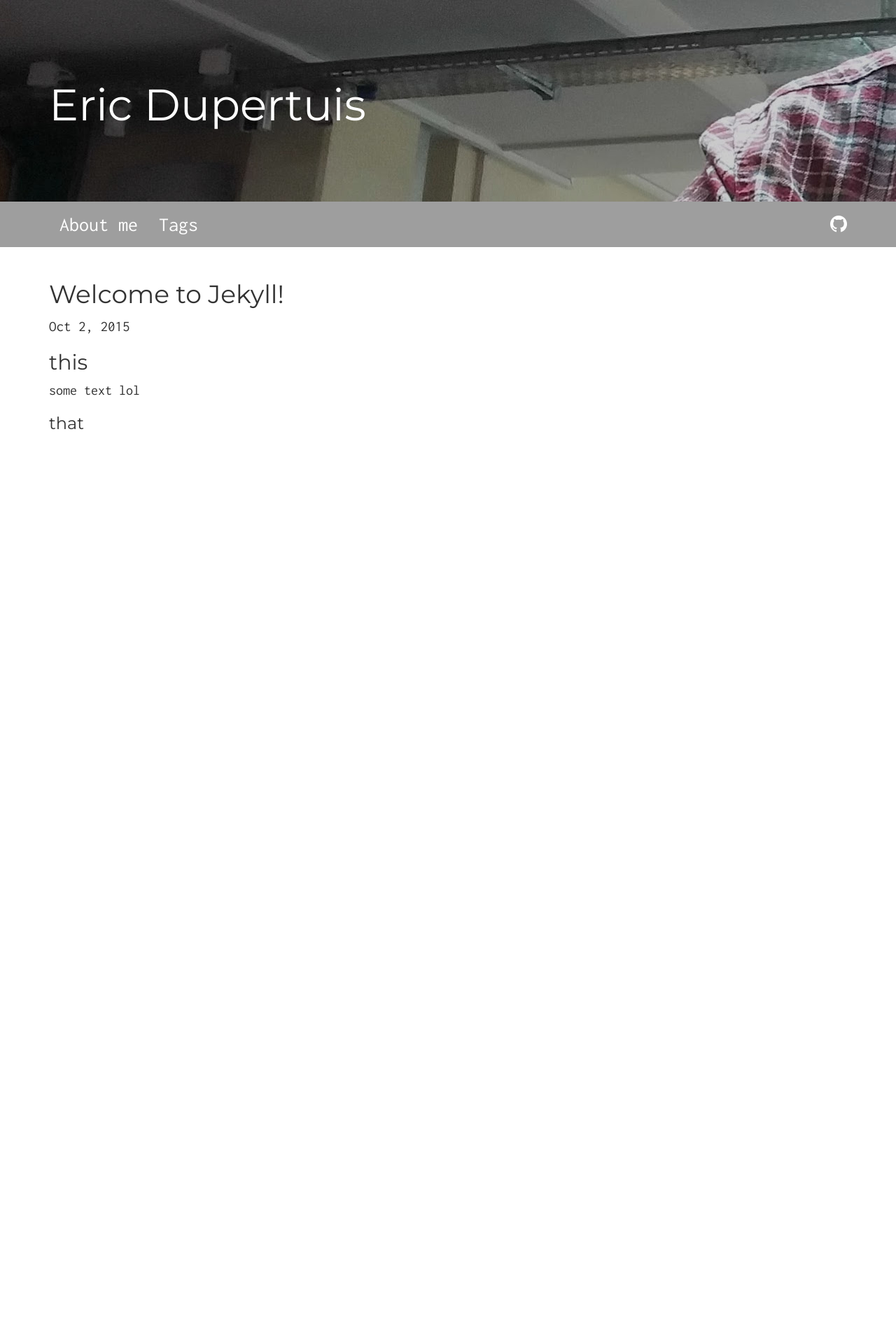
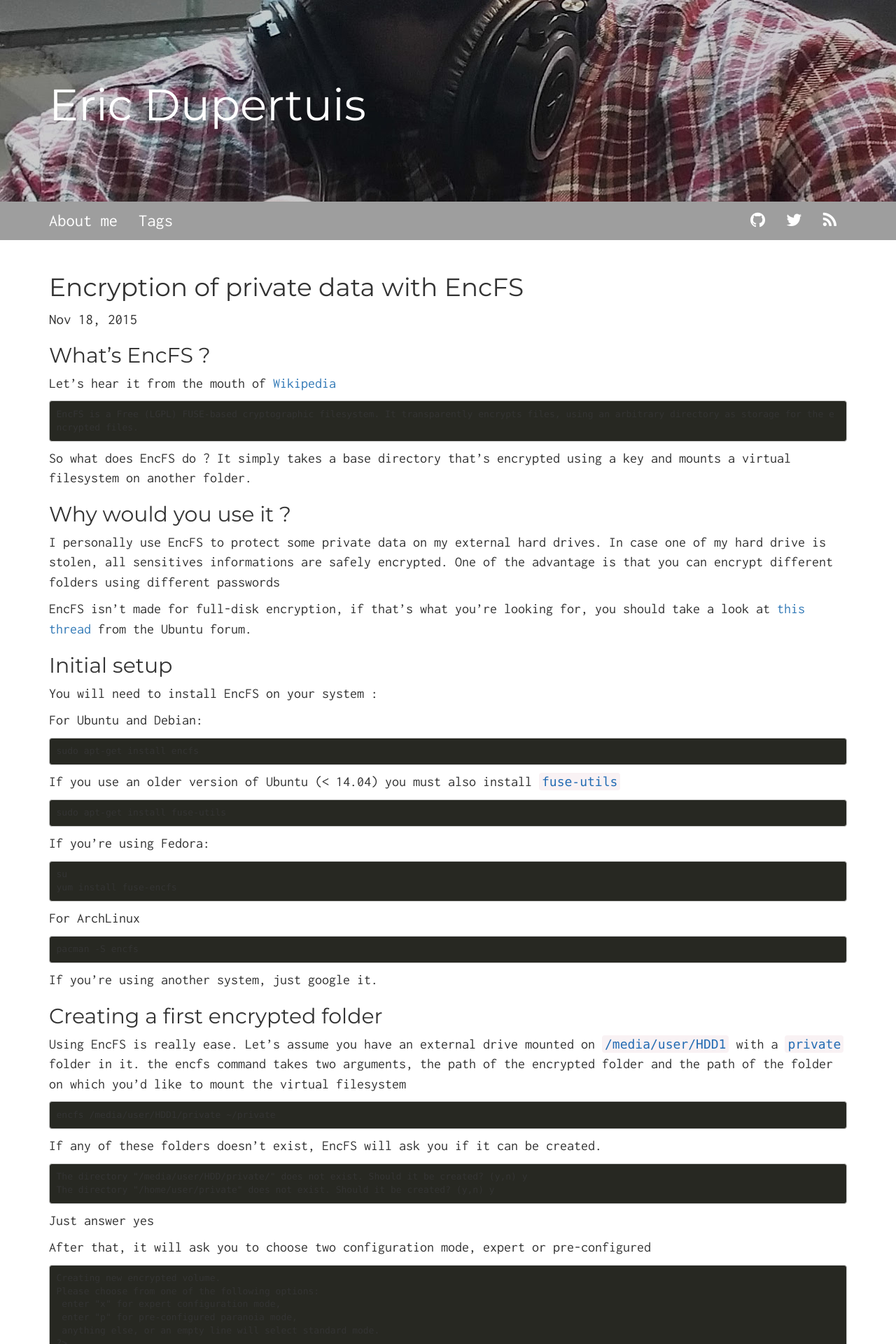
Before and after one commit to EricDupertuis/EricDupertuis.github.io, a Jekyll site: the page built from _posts/2015-10-18-working-with-encfs.md, in a window 1280 px wide. Shown: the top 1920 px of the page at 70% size. Built offline with Jekyll 4.4.1, drawn with Linux system fonts in a browser that asks for light colours; before the commit the page ends 900 px from its top, so only the background shows below that; some of the changed text lies outside the part shown; grey boxes are pictures that could not be loaded.

Commit message:
Finishing up

```diff
--- a/_includes/head.html
+++ b/_includes/head.html
@@ -9,6 +9,7 @@
         {% else %}
             {{ site.title }}
         {% endif %}
+        | Linux, code, and beer
     </title>
 
     <meta name="description"
--- a/_includes/header.html
+++ b/_includes/header.html
@@ -10,9 +10,7 @@
         <div class="navbar-header">
             <button type="button" class="navbar-toggle collapsed" data-toggle="collapse" data-target="#bs-example-navbar-collapse-1" aria-expanded="false">
                 <span class="sr-only">Toggle navigation</span>
-                <span class="icon-bar"></span>
-                <span class="icon-bar"></span>
-                <span class="icon-bar"></span>
+                <span>Menu</span>
             </button>
         </div>
 
@@ -26,7 +24,9 @@
                 {% endfor %}
             </ul>
             <ul class="nav navbar-nav navbar-right">
-                <li><a href="#"><i class="fa fa-github fa-1x"></i></a></li>
+                <li><a href="https://github.com/EricDupertuis" class="menu-link"><i class="fa fa-github fa-1x"></i></a></li>
+                <li><a href="https://twitter.com/dupertuiseric" class="menu-link"><i class="fa fa-twitter fa-1x"></i></a></li>
+                <li><a href="/feed.xml" class="menu-link"><i class="fa fa-rss fa-1x"></i></a></li>
             </ul>
         </div><!-- /.navbar-collapse -->
     </div><!-- /.container-fluid -->
--- a/_posts/2015-10-18-working-with-encfs.md
+++ b/_posts/2015-10-18-working-with-encfs.md
@@ -1,15 +1,102 @@
 ---
 layout: post
-title:  "Welcome to Jekyll!"
-date:   2015-10-02 22:54:17
+title:  "Encryption of private data with EncFS"
+date:   2015-11-18 22:00:00
 categories: jekyll update
 tags:
 - encryption
 - linux
 ---
 
-##this
+##What's EncFS ?
 
-some text lol
+Let's hear it from the mouth of [Wikipedia](http://wikipedia.org)
 
-###that
+    EncFS is a Free (LGPL) FUSE-based cryptographic filesystem. It transparently encrypts files, using an arbitrary directory as storage for the encrypted files.
+
+So what does EncFS do ? It simply takes a base directory that's encrypted using a key and mounts a virtual filesystem on another folder.
+
+##Why would you use it ?
+
+I personally use EncFS to protect some private data on my external hard drives. In case one of my hard drive is stolen, all sensitives informations are safely encrypted.
+One of the advantage is that you can encrypt different folders using different passwords
+
+EncFS isn't made for full-disk encryption, if that's what you're looking for, you should take a look at [this thread](http://askubuntu.com/questions/366749/enable-disk-encryption-after-installation) from the Ubuntu forum.
+
+##Initial setup
+
+You will need to install EncFS on your system :
+
+For Ubuntu and Debian:
+
+    sudo apt-get install encfs
+
+If you use an older version of Ubuntu (< 14.04) you must also install `fuse-utils`
+
+    sudo apt-get install fuse-utils
+
+If you're using Fedora:
+
+    su
+    yum install fuse-encfs
+
+For ArchLinux
+
+    pacman -S encfs
+
+If you're using another system, just google it.
+
+##Creating a first encrypted folder
+
+Using EncFS is really ease. Let's assume you have an external drive mounted on `/media/user/HDD1` with a `private` folder in it.
+the encfs command takes two arguments, the path of the encrypted folder and the path of the folder on which you'd like to mount the virtual filesystem
+
+    encfs /media/user/HDD1/private ~/private
+
+If any of these folders doesn't exist, EncFS will ask you if it can be created.
+
+    The directory "/media/user/HDD/private/" does not exist. Should it be created? (y,n) y
+    The directory "/home/user/private" does not exist. Should it be created? (y,n) y
+
+Just answer yes
+
+After that, it will ask you to choose two configuration mode, expert or pre-configured
+
+    Creating new encrypted volume.
+    Please choose from one of the following options:
+     enter "x" for expert configuration mode,
+     enter "p" for pre-configured paranoia mode,
+     anything else, or an empty line will select standard mode.
+    ?>
+
+The x mode allow you to select the algorithm (AES or Blowfish), key size, filesystem block size etc... Use this option if you know what you're doing. The p mode (or paranoia mode) gives you good pre-configured options.
+
+EncFS will ask you for your password twice. Make sure to use a strong password. Remember that a long phrase is better than 5 random characters.
+
+And everything is good to go, now you just need to put the files you whish to protect in the `private` folder of your home directory. All the files you put in there will automatically be encrypted in the first folder you specified.
+
+##Unmount your encrypted folder
+
+Once you're done and want to unmount the filesystem, just type :
+
+    fusermount -u /home/user/private
+
+And that's all, if you want to mount the filesystem again, just relaunch the original command
+
+    encfs /media/user/HDD1/private ~/private
+
+The folders already exist so it will only ask for your password. You just need the encrypted folder and if you'd like, you could mount it on whatever folder you want.
+
+##Pros and cons
+
+###Pros
+
+- Really easy to use
+- FUSE is integrated in the Linux Kernel
+- Works on most filesystems (even NTFS)
+- You can make this works on Windows using [encfs4win](http://members.ferrara.linux.it/freddy77/encfs.html)
+
+###Cons
+
+- You can still see the rights, size and number of files in the encrypted folder (names are encrypted though)
+- The virtual filesystem has the same limitations as the host filesystem.
--- a/assets/css/main.css
+++ b/assets/css/main.css
@@ -19,8 +19,13 @@
     font-size: 20px;
 }
 
+code {
+    color: #226bb3;
+}
+
 header {
     background: url("/assets/images/header.jpg");
+    background-position: top;
 }
 
 header h1 {
@@ -111,7 +116,35 @@
 
 .navbar-nav>li>a {
     line-height: 35px;
-    font-size: 2em;
+    font-size: 1.75em;
+}
+
+.nav>li>a {
+    padding: 10px 30px 10px 0px;
+}
+
+.menu-link {
+    text-align: center;
+}
+
+.navbar-toggle {
+    color: #fff;
+}
+
+@media screen and (max-width: 767px) {
+    .nav>li>a {
+        padding: 10px 15px;
+    }
+    .navbar-toggle {
+        display: block;
+        margin: 8px auto 8px auto;
+        float: none;
+        border: none;
+    }
+}
+
+.navbar-default .navbar-collapse, .navbar-default .navbar-form {
+    border: none;
 }
 
 /* highlight */
```
Also changed, not shown: about.md (+1 -9 lines).
